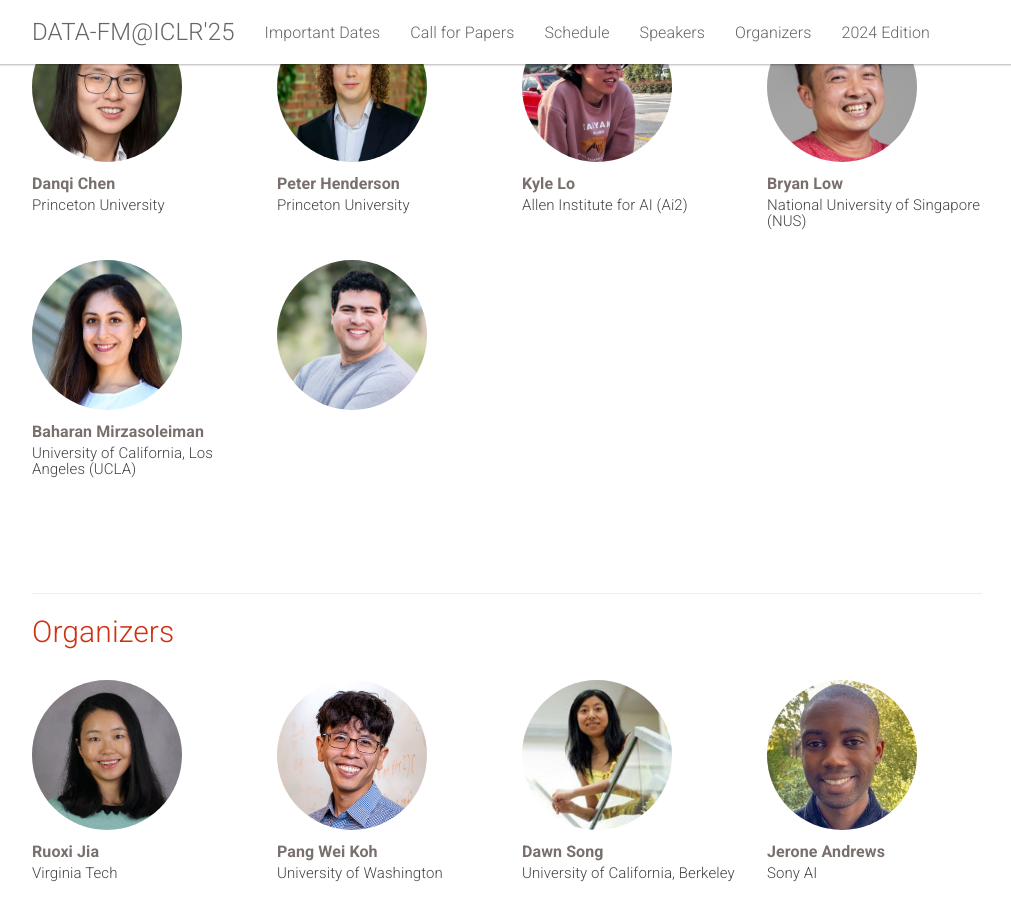
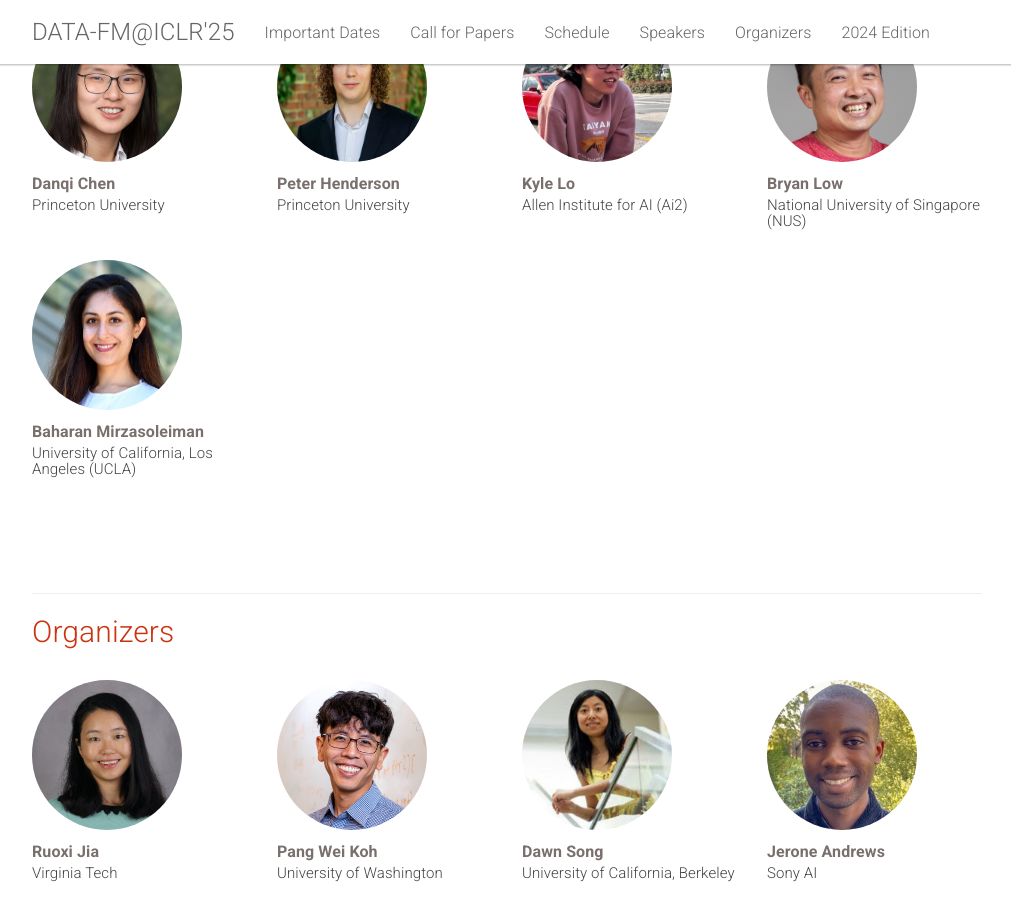
Before and after one commit to datafm/datafm.github.io, a Jekyll site: the page built from _pages/home.md, in a window 1280 px wide and 900 px high, scrolled down 3978 px. Shown: the whole window, without its empty margins (133-1144 px from the left). Built offline with Jekyll 4.4.1, drawn with Linux system fonts in a browser that asks for light colours.

Commit message:
update photo
remove a photo
commented out

```diff
--- a/_pages/home.md
+++ b/_pages/home.md
@@ -419,15 +419,15 @@
       <h6>University of California, Los Angeles (UCLA)</h6>
     </div>
   </div>
-  <div class="col-lg-3 col-md-3  col-sm-6  col-xs-12">
+<!--   <div class="col-lg-3 col-md-3  col-sm-6  col-xs-12">
     <a href="https://www.arimorcos.com/">
       <img class="people-pic" src="static/img/people/ari_morcos.jpg">
     </a>
-<!--     <div class="people-name">
+    <div class="people-name">
       <a href="https://www.arimorcos.com/">Ari Morcos</a>
       <h6>Datalogy AI</h6>
-    </div> -->
-  </div>
+    </div>
+  </div>   -->
 </div>
 
 <br/>
```
